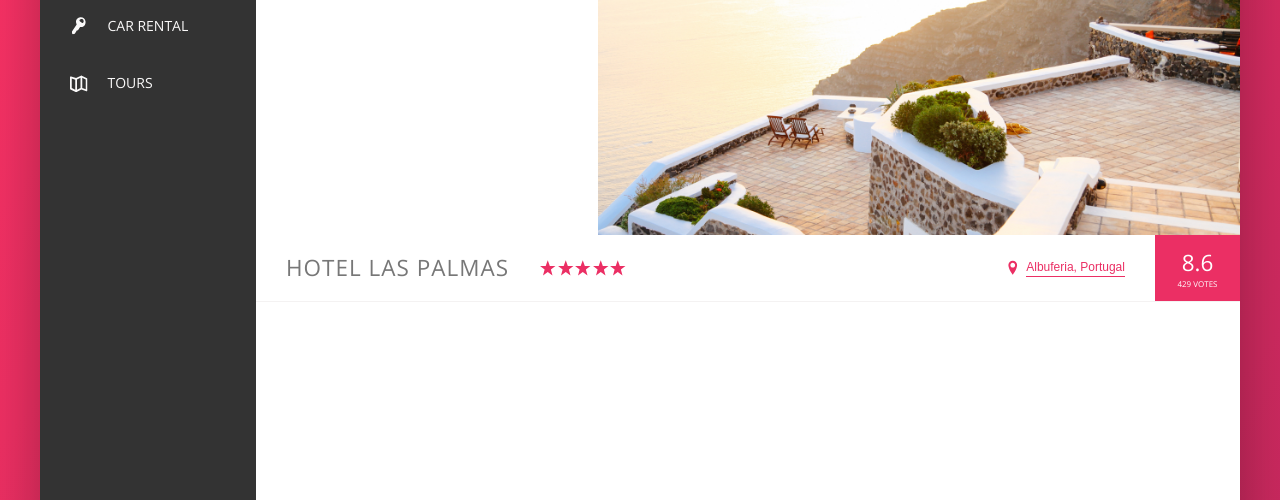
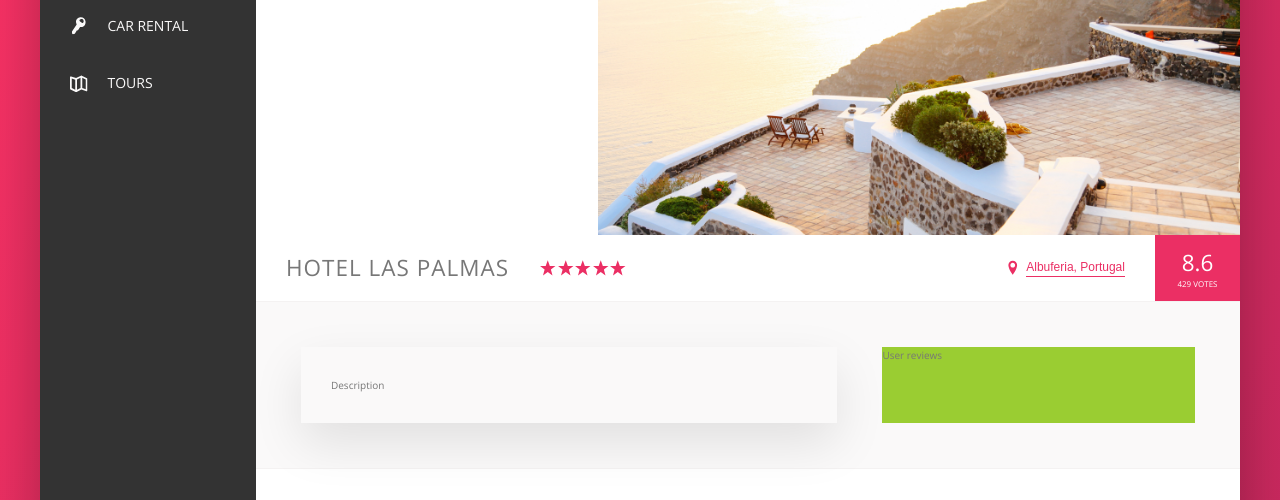
Before and after one commit to jeromos55/SCSS-Course, a website: page Trillo/index.html in a window 1280 px wide. Shown: the part 300-800 px from the top of the page. Drawn offline with nearby package versions, Linux system fonts and the light colour scheme.

Commit message:
few changes

```diff
--- a/Trillo/index.html
+++ b/Trillo/index.html
@@ -139,6 +139,15 @@
                 </div>
               </div>
 
+              <div class="div detail">
+                <div class="description">
+                  Description
+                </div>
+                <div class="user-review">
+                  User reviews
+                </div>
+              </div>
+
         		</main>
         	</div>
         </div>
--- a/Trillo/sass/_base.scss
+++ b/Trillo/sass/_base.scss
@@ -13,6 +13,9 @@
 	--color-grey-dark-3: #999;
 
 	--shadow-dark: 0 2rem 6rem rgba(0,0,0,.3);
+	--shadow-light: 0 2rem 5rem rgba(0,0,0,.1);;
+
+	--line: 1px solid var(--color-grey-light-2);
 
 }
 
--- a/Trillo/sass/_components.scss
+++ b/Trillo/sass/_components.scss
@@ -190,7 +190,7 @@
 .overview {
 	display: flex;
 	align-items: center;
-	border-bottom: 1px solid var(--color-grey-light-2);
+	border-bottom: var(--line);
 
 	&__heading {
 		font-size: 2.25rem;
--- a/Trillo/sass/_layout.scss
+++ b/Trillo/sass/_layout.scss
@@ -11,7 +11,7 @@
 	font-size: 1.4rem;
 	height: 7rem;
 	background-color: #fff;
-	border-bottom: 1px solid var(--color-grey-light-2);
+	border-bottom: var(--line);
 
 	display: flex;
 	justify-content: space-between;
@@ -39,3 +39,23 @@
 
 	flex: 1;
 }
+
+.detail {
+	display: flex;
+	padding: 4.5rem;
+	background-color: var(--color-grey-light-1);
+	border-bottom: var(--line);
+}
+
+.description {
+	background-color: fff;
+	box-shadow: var(--shadow-light);
+	padding: 3rem;
+	flex: 0 0 60%;
+	margin-right: 4.5rem;
+}
+
+.user-review {
+	background-color: yellowgreen;
+	flex: 1;
+}
```
Also changed, not shown: Trillo/css/style.css.
